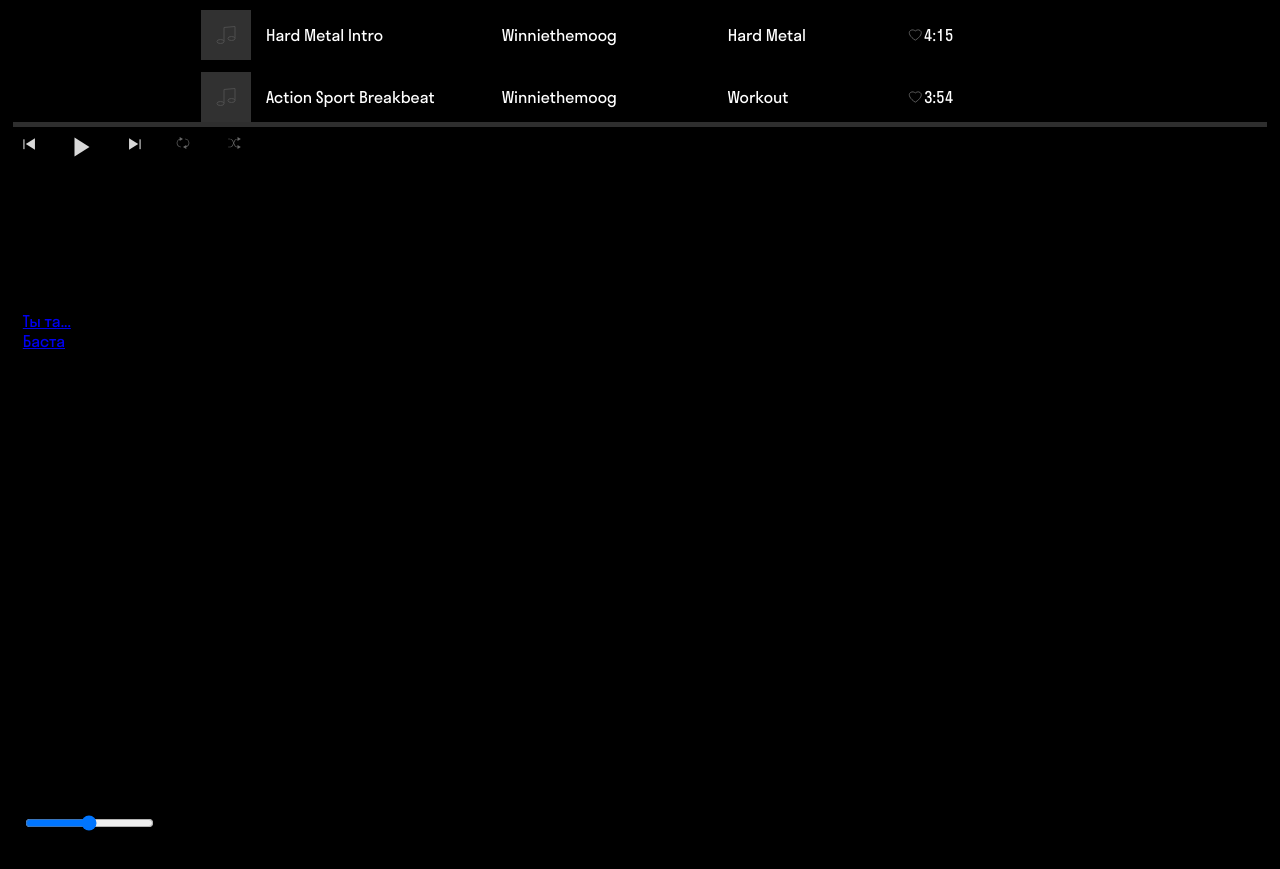
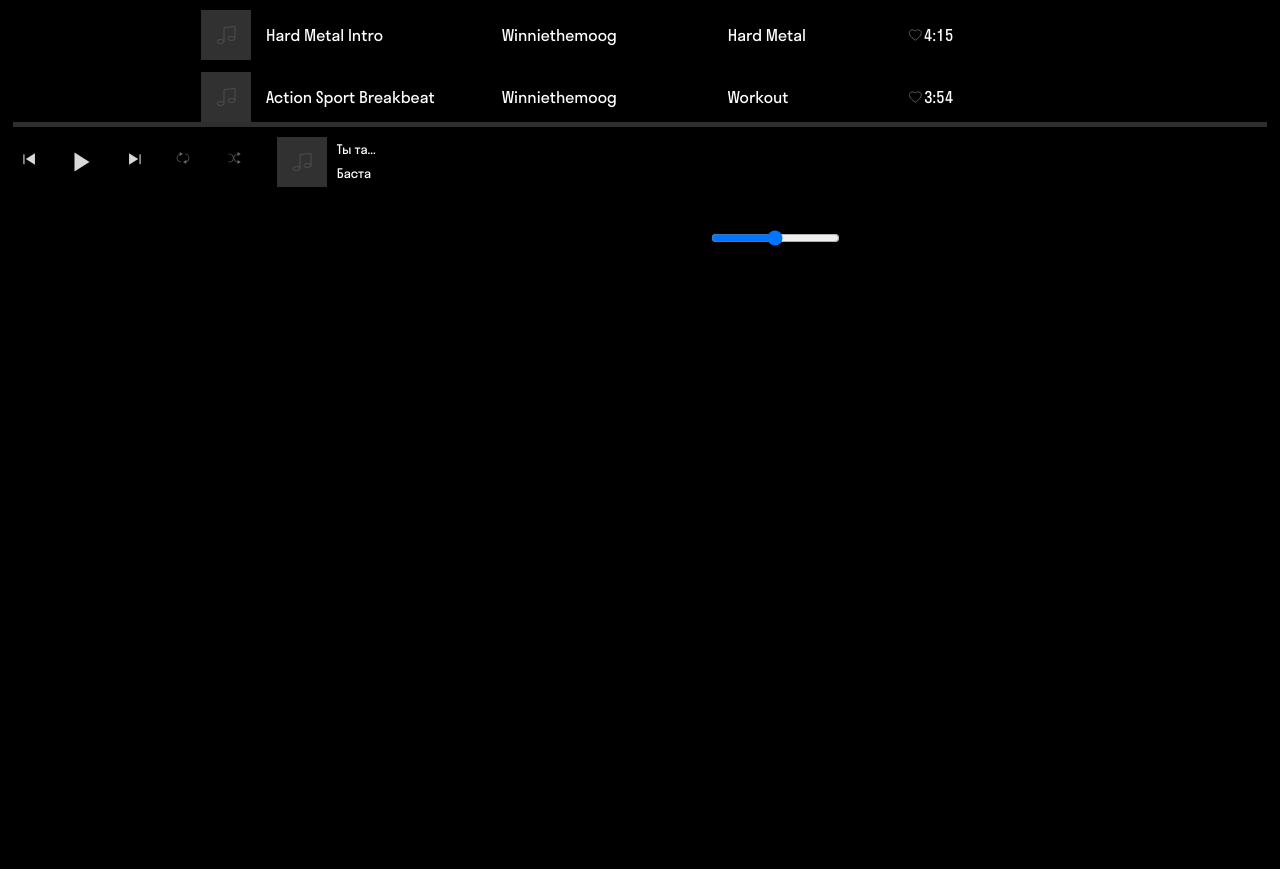
Before and after one commit to Alex-Volo/music-service, a React (Create React App) app: page / in a window 1280 px wide. Shown: the part 2045-2914 px from the top of the page. After the commit the page ends 2361 px from the top, so only its background shows below. Built offline with nearby package versions, Linux system fonts and the light colour scheme.

Commit message:
Added PlayerTrack component

```diff
--- a/src/MainPage/MusicPlayer/PlayerInterface/PlayerInterface.jsx
+++ b/src/MainPage/MusicPlayer/PlayerInterface/PlayerInterface.jsx
@@ -1,29 +1,12 @@
 import classes from './PlayerInterface.module.css';
 import PlayerControls from './PlayerControls/PlayerControls';
+import PlayerTrack from './PlayerTrack/PlayerTrack';
 const PlayerInterface = () => {
   return (
     <div className={classes.playerInterface}>
       <PlayerControls />
+      <PlayerTrack />
 
-      <div className="playerTrack">
-        <div className="track-play__contain">
-          <div className="track-play__image">
-            <svg className="track-play__svg" alt="music">
-              <use xlinkHref="img/icon/sprite.svg#icon-note"></use>
-            </svg>
-          </div>
-          <div className="track-play__author">
-            <a className="track-play__author-link" href="http://">
-              Ты та...
-            </a>
-          </div>
-          <div className="track-play__album">
-            <a className="track-play__album-link" href="http://">
-              Баста
-            </a>
-          </div>
-        </div>
-      </div>
 
       <div className="like-dislike">
         <div className="track-play__like _btn-icon">
--- a/src/MainPage/MusicPlayer/PlayerInterface/PlayerInterface.module.css
+++ b/src/MainPage/MusicPlayer/PlayerInterface/PlayerInterface.module.css
@@ -1,4 +1,6 @@
 .playerInterface {
-  box-sizing: border-box;
+  display: flex;
+  height: 50px;
+  align-items: center;
   padding: 10px;
 }
--- /dev/null
+++ b/src/MainPage/MusicPlayer/PlayerInterface/PlayerTrack/PlayerTrack.jsx
@@ -0,0 +1,28 @@
+import classes from './PlayerTrack.module.css';
+import sprite from 'img/icon/sprite.svg';
+
+const PlayerTrack = () => {
+  return (
+    <div className={classes.playerTrack}>
+      <div className={classes.trackLogo}>
+        <svg className={classes.trackLogoSvg}>
+          <use xlinkHref={`${sprite}#icon-note`}></use>
+        </svg>
+      </div>
+      <div>
+        <p className={classes.text}>
+          <a className="track-play__author-link" href="http://">
+            Ты та...
+          </a>
+        </p>
+        <p className={classes.text}>
+          <a className="track-play__album-link" href="http://">
+            Баста
+          </a>
+        </p>
+      </div>
+    </div>
+  );
+};
+
+export default PlayerTrack;
--- /dev/null
+++ b/src/MainPage/MusicPlayer/PlayerInterface/PlayerTrack/PlayerTrack.module.css
@@ -0,0 +1,31 @@
+.playerTrack {
+  box-sizing: border-box;
+  padding: 0 33px;
+  display: flex;
+  gap: 10px;
+}
+.trackLogo {
+  height: 50px;
+  width: 50px;
+  background-color: #313131;
+  display: flex;
+  align-items: center;
+  justify-content: center;
+}
+.trackLogoSvg {
+  height: 20px;
+  width: 20px;
+  fill: transparent;
+  stroke: #696969;
+}
+.text {
+  margin: 0;
+  padding: 0;
+  font-size: 13px;
+  line-height: 24px;
+}
+
+.text a {
+  color: #fff;
+  text-decoration: none;
+}
```
